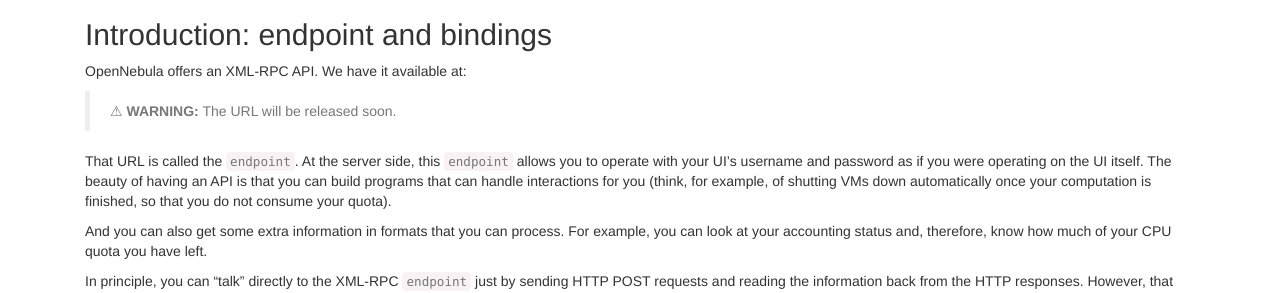
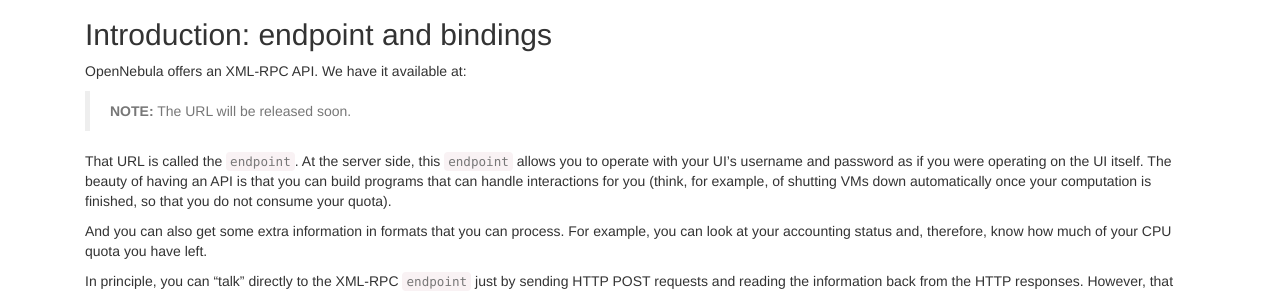
Before and after one commit to sara-nl/clouddocs, a Jekyll site: the page built from xmlrpc-start.markdown, in a window 1280 px wide and 900 px high. Shown: the part 252-545 px from the top of the window. Built offline with Jekyll 4.4.1, drawn with Linux system fonts in a browser that asks for light colours; nearby versions of some CDN libraries.

Commit message:
Replaced a warning with a note

```diff
--- a/xmlrpc-start.markdown
+++ b/xmlrpc-start.markdown
@@ -13,7 +13,7 @@
 
 OpenNebula offers an XML-RPC API. We have it available at:
 
-> ⚠ **WARNING:** The URL will be released soon.
+> **NOTE:** The URL will be released soon.
 
 That URL is called the `endpoint`. At the server side, this `endpoint` allows you to operate with your UI's username and password as if you were operating on the UI itself. The beauty of having an API is that you can build programs that can handle interactions for you (think, for example, of shutting VMs down automatically once your computation is finished, so that you do not consume your quota).
 
```
